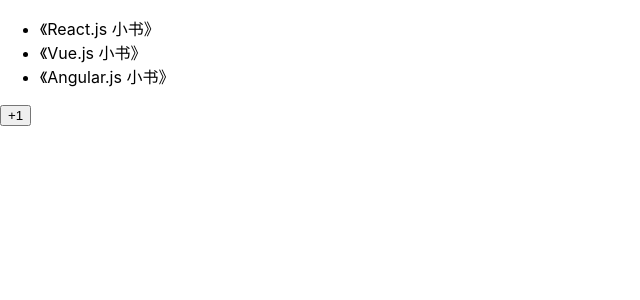
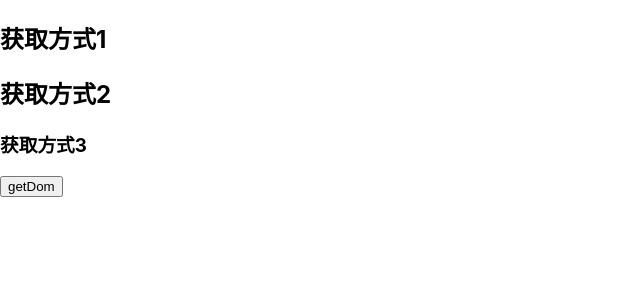
Before and after one commit to YDKD/react-study, a React (Vite) app: page / in a window 1280 px wide. Shown: the top 300 px of the page, without its empty margins (0-640 px from the left). Built offline with nearby package versions, Linux system fonts and the light colour scheme.

Commit message:
feat(react): 获取ref的三种方式

```diff
--- /dev/null
+++ b/src/14_ref获取DOM/App.tsx
@@ -0,0 +1,41 @@
+import React, { createRef, PureComponent } from 'react'
+
+export class App extends PureComponent {
+  ref2: React.RefObject<unknown>;
+  constructor(){
+    super()
+
+    this.state = {}
+
+    this.ref2 = createRef()
+
+  }
+
+  getDOM(el: HTMLElement){
+    // 获取方式1： 直接通过 this.refs.ref1 获取
+    console.log(this.refs.ref1);
+
+    // 获取方式2： 通过 createRef() 创建的 ref
+    console.log('ref2', this.ref2.current);
+
+
+    // 获取方式3： 通过事件对象获取
+    console.log('ref3', el);
+  }
+
+
+
+  render() {
+    return (
+      <div>
+        <h2 ref="ref1">获取方式1</h2>
+        <h2 ref={this.ref2}>获取方式2</h2>
+        <h3 ref={(el) => this.getDOM(el!)}>获取方式3</h3>
+
+        <button onClick={() => this.getDOM()}>getDom</button>
+      </div>
+    )
+  }
+}
+
+export default App
--- a/src/main.tsx
+++ b/src/main.tsx
@@ -10,7 +10,8 @@
 // import App from './10_setState的三种写法/App'
 // import App from './11_获取setState更新后的值/App'
 // import App from './12_pureComponent/App'
-import App from './13_数据的不可变性/App'
+// import App from './13_数据的不可变性/App'
+import App from './14_ref获取DOM/App'
 
 import './index.css'
 
```
